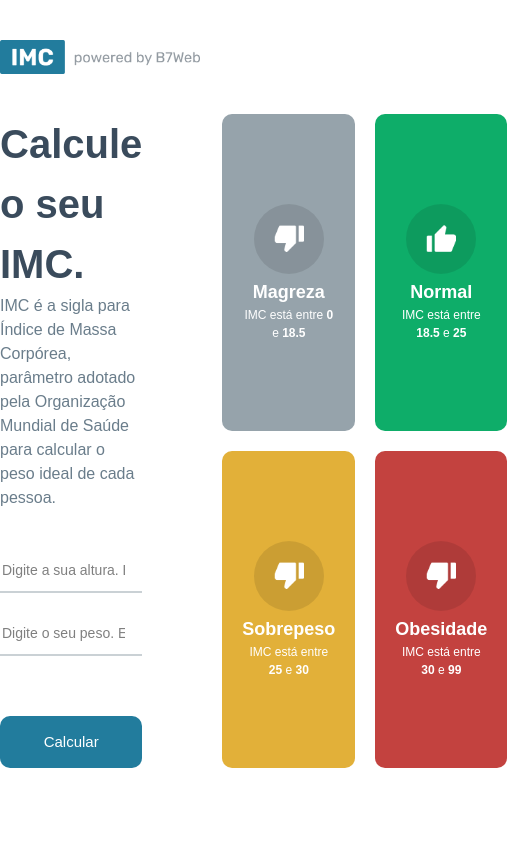
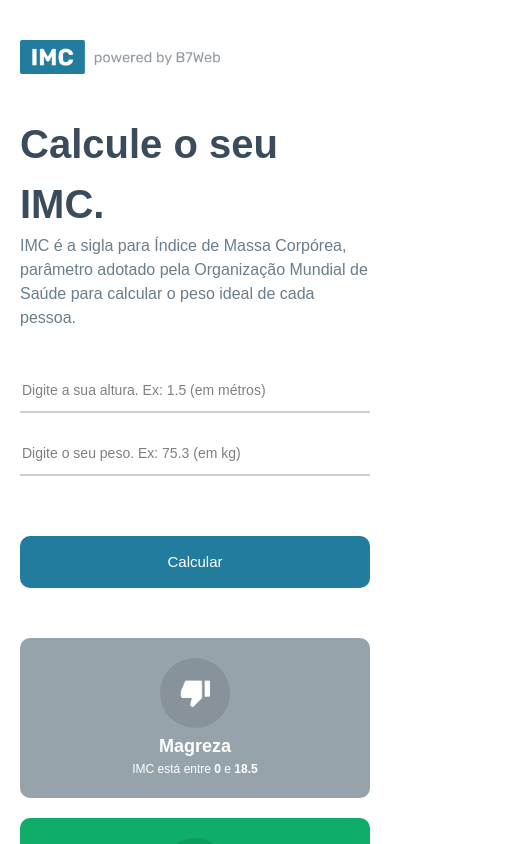
Before and after one commit to Flavianna-Saldanha/calc-imc, a Next.js app: page / in a window 390 px wide. Shown: the top 844 px of the page, 507 px wide, since content can reach past the window. Built offline with nearby package versions, Linux system fonts and the light colour scheme.

Commit message:
Fazendo responsividade

```diff
--- a/app/Page.module.css
+++ b/app/Page.module.css
@@ -1,5 +1,9 @@
 body {
 	font-family: Arial, Helvetica, sans-serif;
+}
+
+.main {
+	padding-bottom: 50px;
 }
 
 .headerContainer {
@@ -104,3 +108,33 @@
 .container .rightSide .rightArrow:hover {
 	opacity: .8;
 }
+
+
+@media (max-width: 770px) {
+	.header {
+		padding: 0 20px;
+	}
+	.container {
+		padding: 0 20px;
+		flex-direction: column;
+	}
+	.container .leftSide {
+		margin-right: 0;
+	}
+
+	.container .rightSide {
+		margin-left: 0;
+		margin-top: 50px;
+	}
+	.container .rightSide .rightArrow {
+		margin-left: 0;
+		margin-top: 0;
+		border-radius: 10px;
+	}
+}
+
+@media (max-width: 430px) {
+	.container .rightSide .grid {
+		grid-template-columns: 1fr;
+	}
+}
--- a/app/page.tsx
+++ b/app/page.tsx
@@ -30,7 +30,7 @@
 
 	return (
 		<div className={styles.main}>
-			<header>
+			<header className={styles.header}>
 				<div className={styles.headerContainer}>
 					<Image
 						src={powered}
```
